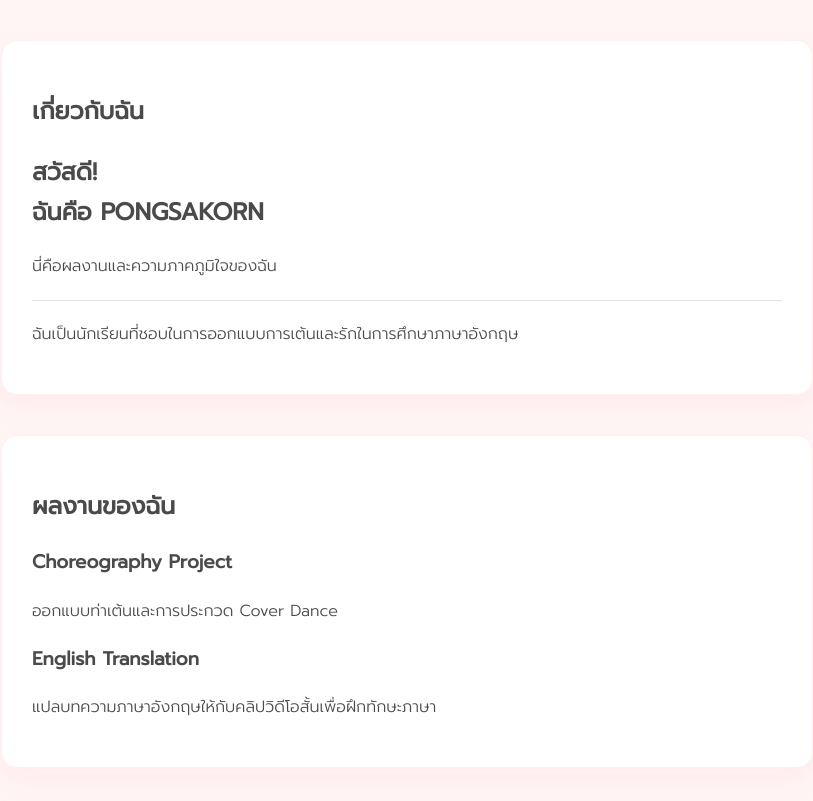
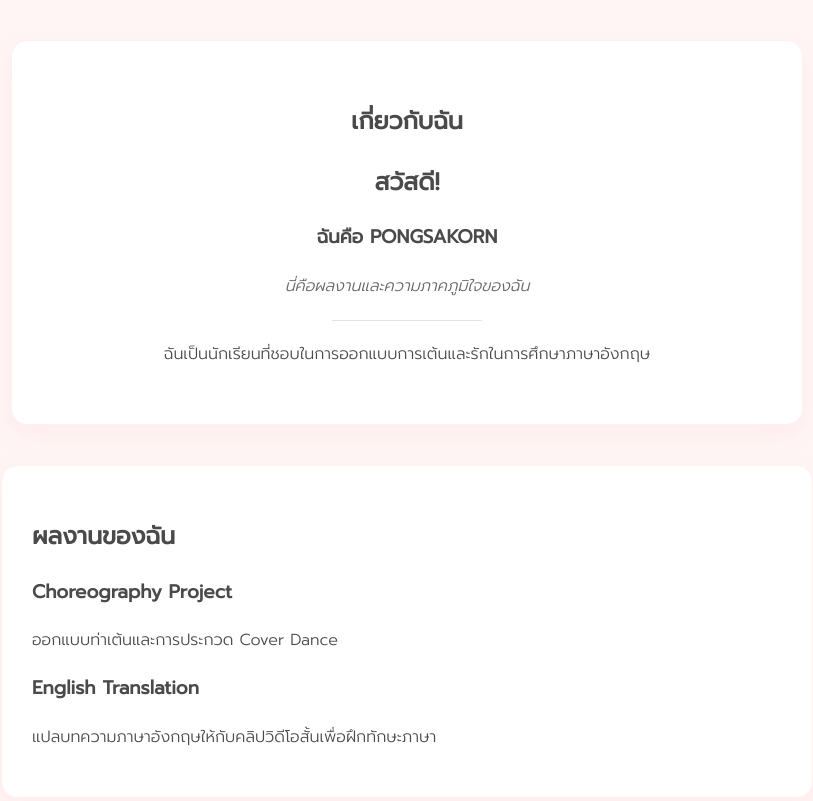
Before and after one commit to brighterdayahed/pongsakorn.github.io, a plain HTML site: page index.html in a window 1280 px wide. Shown: the top 801 px of the page, without its empty margins (233-1046 px from the left). Drawn offline with Linux system fonts and the light colour scheme.

Commit message:
Update index.html

```diff
--- a/index.html
+++ b/index.html
@@ -50,22 +50,28 @@
         /* ตกแต่งรูปภาพผลงานเพิ่มเติมให้อยู่ในกรอบสวยงาม */
         .skill-box img {
             display: block;
-            margin-top: 10px;
-            border-radius: 6px;
+            margin: 15px auto 0 auto; /* จัดรูปให้อยู่ตรงกลางกล่องพอดี */
+            max-width: 100%;          /* ป้องกันไม่ให้รูปใหญ่เกินขนาดกล่อง */
+            height: auto;             /* รักษาอัตราส่วนภาพไม่ให้เบี้ยว */
+            border-radius: 8px;       /* ทำมุมมนให้เข้ากับกล่องหลัก */
             border: 1px solid #ddd;
+        }
+
+        /* สไตล์พิเศษสำหรับกล่องเกี่ยวกับฉัน เพื่อจัดข้อความให้อยู่ตรงกลาง */
+        .about-center {
+            text-align: center;
+            padding: 40px 20px; /* เพิ่มพื้นที่กว้างๆ ให้ดูโล่งสบายตา */
         }
     </style>
 </head>
 <body>
 
-    <section id="about">
+    <section id="about" class="about-center">
         <h2>เกี่ยวกับฉัน</h2>
-        <h1>
-            สวัสดี!<br>
-            ฉันคือ PONGSAKORN
-        </h1>
-        <p>นี่คือผลงานและความภาคภูมิใจของฉัน</p>
-        <hr style="border: 0; border-top: 1px solid #e3e3e3; margin: 20px 0;">
+        <h1>สวัสดี!</h1>
+        <h3>ฉันคือ PONGSAKORN</h3>
+        <p style="color: #666; font-style: italic;">นี่คือผลงานและความภาคภูมิใจของฉัน</p>
+        <hr style="border: 0; border-top: 1px solid #e3e3e3; margin: 20px auto; max-width: 150px;">
         <p>ฉันเป็นนักเรียนที่ชอบในการออกแบบการเต้นและรักในการศึกษาภาษาอังกฤษ</p>
     </section>
 
@@ -107,7 +113,7 @@
             <li class="skill-box">
                 <strong>งานที่ 1</strong>
                 รายละเอียดหรือคำอธิบายเกี่ยวกับงานชิ้นที่ 1
-                <img src="ข้อควรระวังในแบ่งปันข้อมูลบนโซเชียลมีเดีย.png" width="80%" alt="งานที่ 1">
+                <img src="ข้อควรระวังในแบ่งปันข้อมูลบนโซเชียลมีเดีย.png" alt="งานที่ 1">
             </li>
             <li class="skill-box">
                 <strong>งานที่ 2</strong>
```
